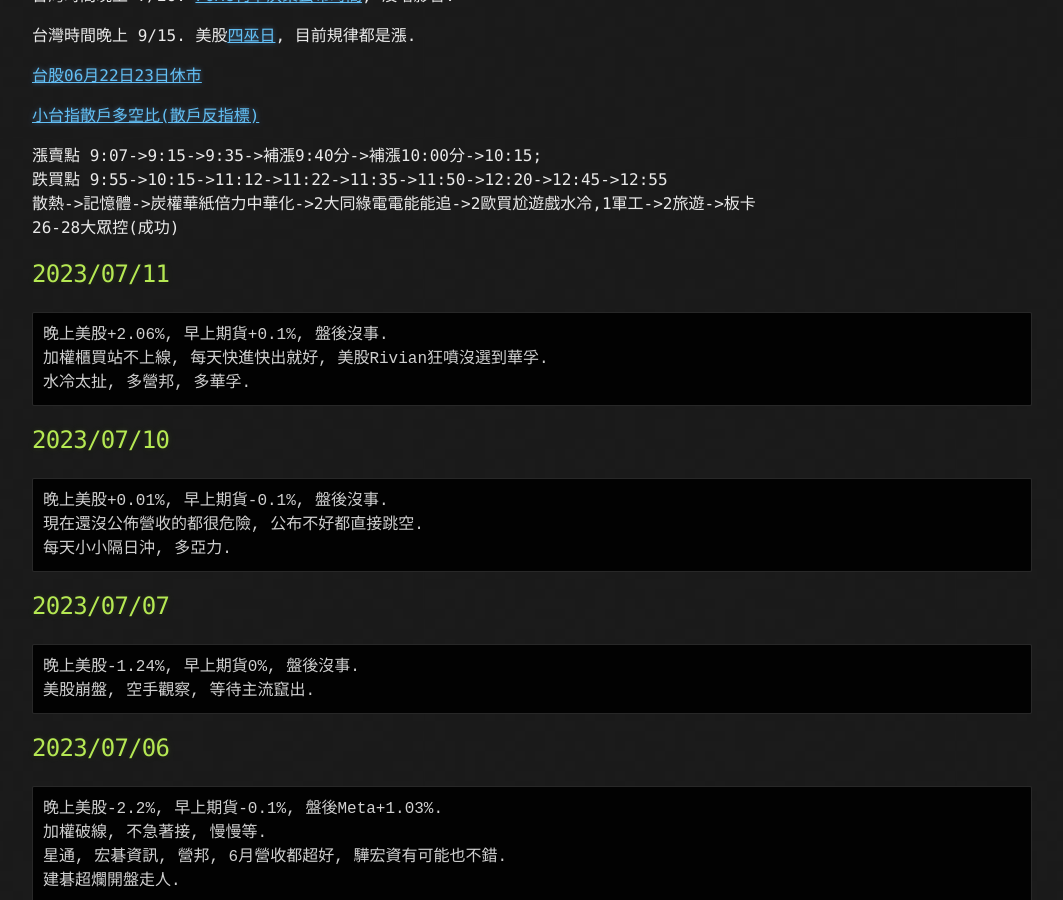
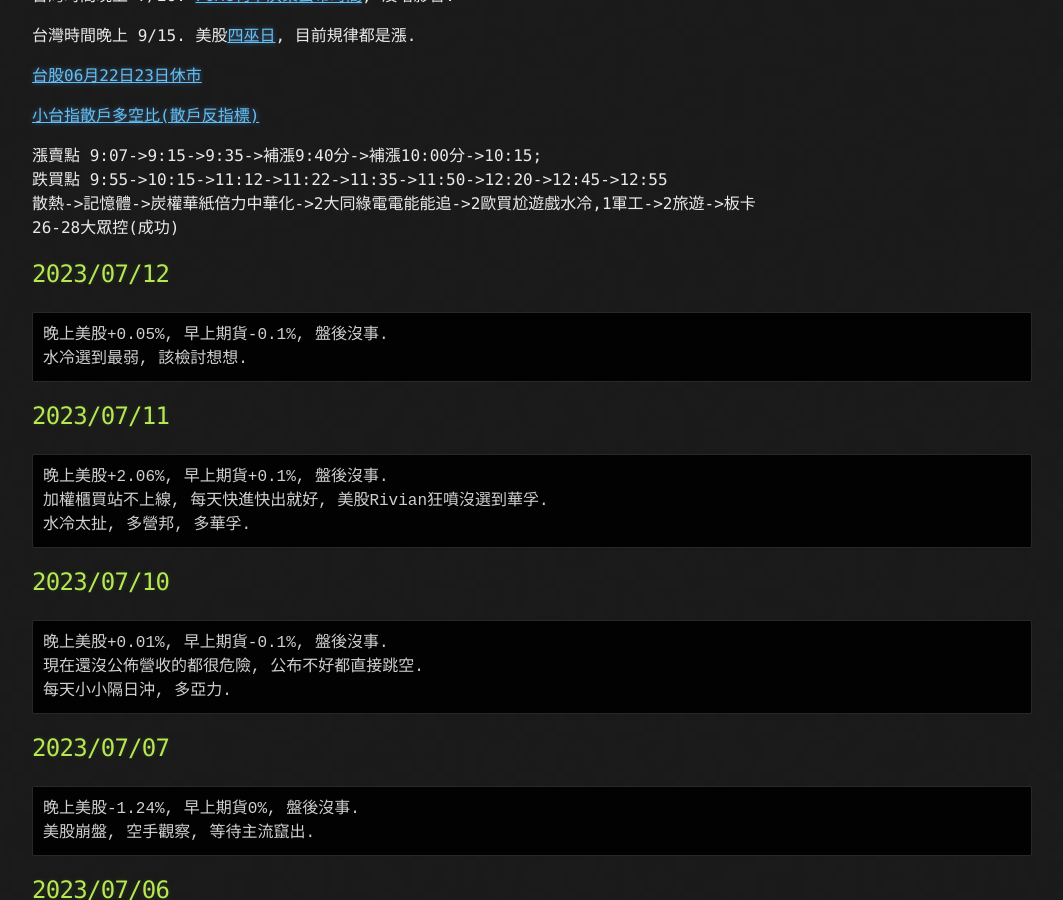
Before and after one commit to lepg5487/Stock_God, a Jekyll site: the page built from index.md, in a window 1280 px wide and 900 px high, scrolled down 394 px. Shown: the whole window, without its empty margins (108-1171 px from the left). Built offline with Jekyll 4.4.1, drawn with Linux system fonts in a browser that asks for light colours; our own code applies the rules of GitHub Pages for plain Markdown files.

Commit message:
Update index.md

````diff
--- a/index.md
+++ b/index.md
@@ -20,6 +20,12 @@ layout: testlayouts
 跌買點 9:55->10:15->11:12->11:22->11:35->11:50->12:20->12:45->12:55
 散熱->記憶體->炭權華紙倍力中華化->2大同綠電電能能追->2歐買尬遊戲水冷,1軍工->2旅遊->板卡
 26-28大眾控(成功)
+
+## 2023/07/12
+```
+晚上美股+0.05%, 早上期貨-0.1%, 盤後沒事.
+水冷選到最弱, 該檢討想想.
+```
 
 ## 2023/07/11
 ```
````
